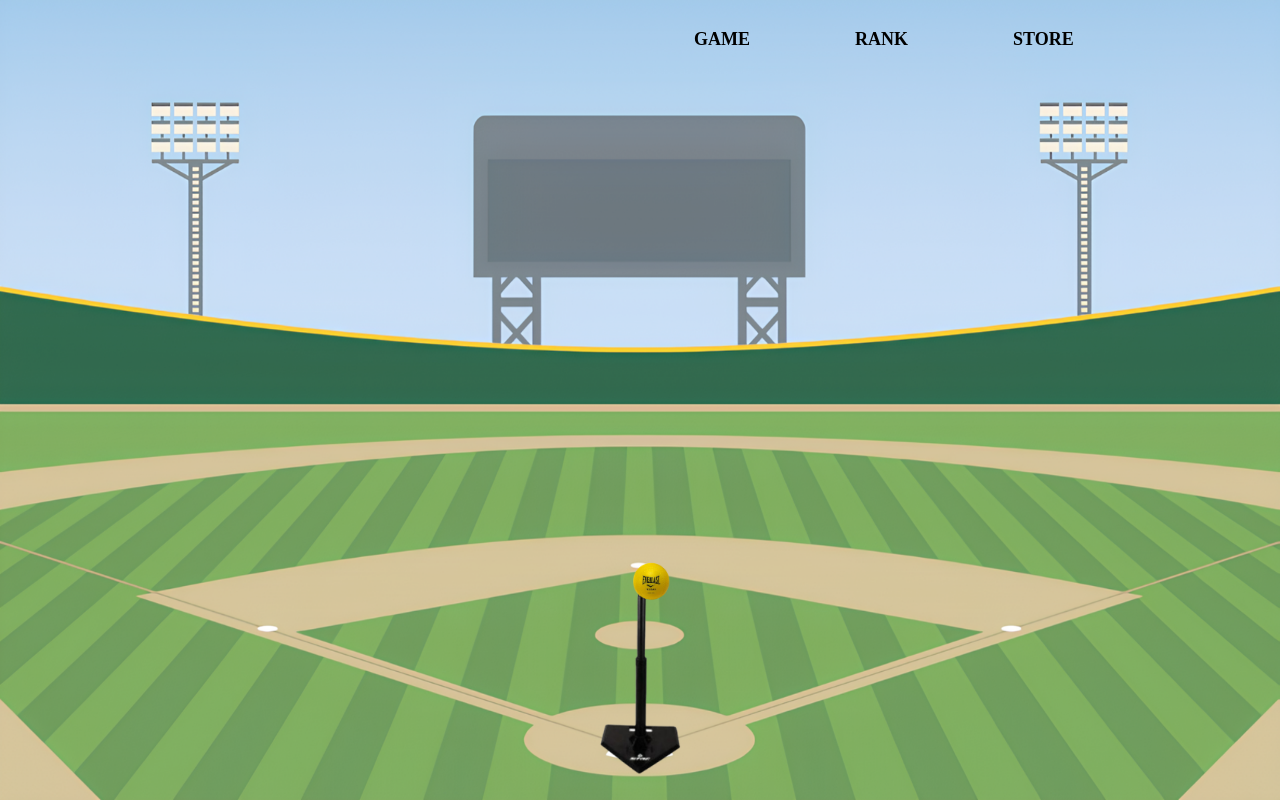
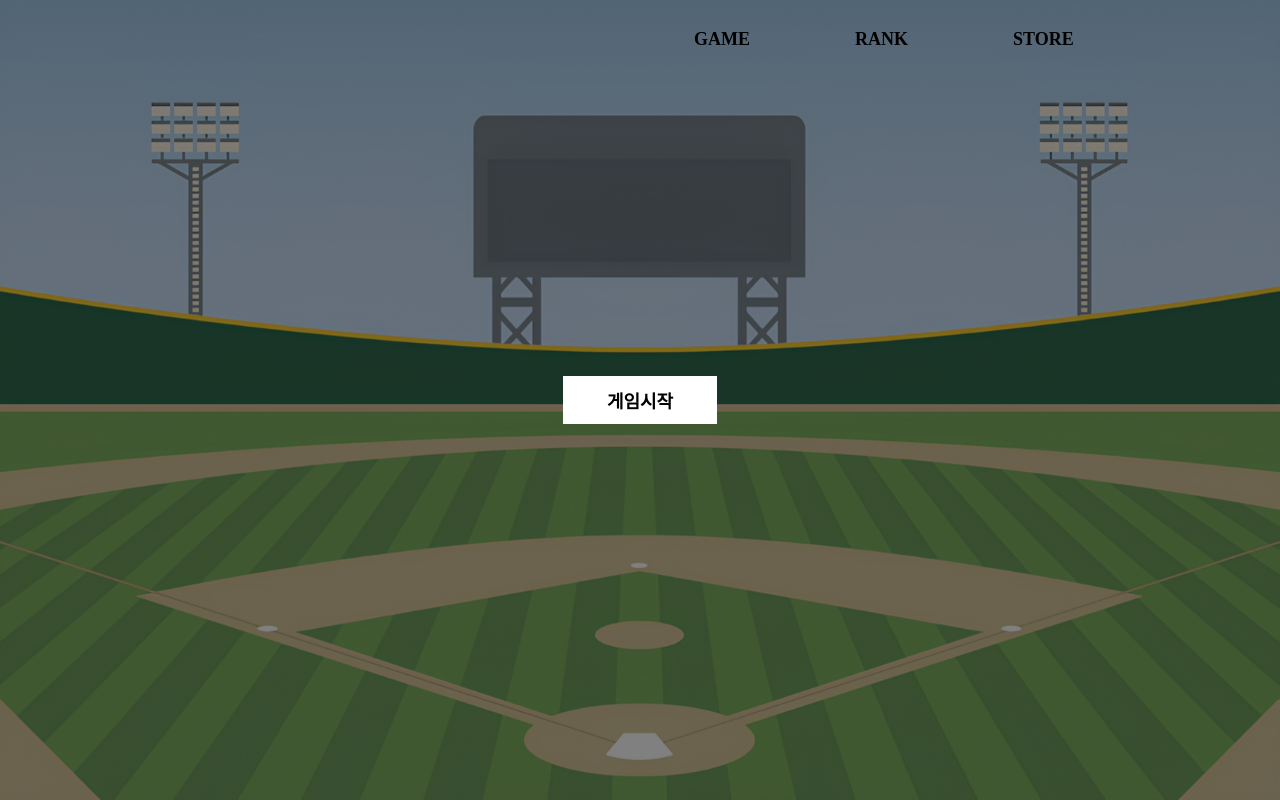
Before and after one commit to bhark065/TBalLom, a Django app: page /tballom/game/ in a window 1280 px wide. Run offline with Django 5.2, Linux system fonts and the light colour scheme; some web fonts are replaced.

Commit message:
Feat: main 페이지 실행 시 노래 자동으로 실행, 게임시작 버튼 누르면 nav 활성화, 티볼공, 티볼대 등 이미지 보이게 하기

```diff
--- a/tballom/static/css/base.css
+++ b/tballom/static/css/base.css
@@ -31,6 +31,7 @@ body {
     height: 72px;
     padding-top: 6px;
     padding-left: 24px;
+    cursor: pointer;
 }
 .imgDiv > img {
     width: 100%;
--- a/tballom/static/css/tballom_game.css
+++ b/tballom/static/css/tballom_game.css
@@ -1,3 +1,22 @@
+.button-container {
+    position: absolute;
+    height: 100%;
+    display: flex;
+    align-items: center;
+}
+.button-container > button {
+    width: 12vw;
+    padding: 5%;
+    height: 6vh;
+    border: 0;
+    background-color: white;
+
+    font-family: var(--pretendard-font);
+    font-weight: var(--Bold);
+    font-size: 18px;
+    color: var(--main-color);
+}
+
 .game-container {
     width: 100%;
     height: 100%;
--- a/tballom/templates/html/tballom_game.html
+++ b/tballom/templates/html/tballom_game.html
@@ -10,11 +10,44 @@
 {% block js %}
     <script>
 
+        document.addEventListener("DOMContentLoaded", function () {
+            let game = document.getElementById('game');
+            let rank = document.getElementById('rank');
+            let store = document.getElementById('store');
+            let nav = document.querySelector('nav');
+            let background = document.getElementById("background");
+            let buttonContainer = document.querySelector('.button-container');
+            let gameContainer = document.querySelector('.game-container');
+
+            let startButton = document.getElementById('start-button');
+            startButton.addEventListener('click', startGame);
+
+            function startGame() {
+                buttonContainer.style.display = 'none';
+                gameContainer.style.display = 'block';
+                background.style.filter = 'brightness(100%)';
+                nav.style.filter = 'brightness(100%)';
+
+                game.style.cursor = 'pointer';
+                rank.style.cursor = 'pointer';
+                store.style.cursor = 'pointer';
+            }
+
+            background.style.filter = 'brightness(0.5)';
+            nav.style.filter = 'brightness(0.5)';
+            game.style.cursor = 'none';
+            rank.style.cursor = 'none';
+            store.style.cursor = 'none';
+        });
+
     </script>
 {% endblock %}
 
 {% block content %}
-    <div class="game-container">
+    <div class="button-container">
+        <button id="start-button">게임시작</button>
+    </div>
+    <div class="game-container" style="display: none;">
         <div class="ball-imgDiv"> <img src="{% static '/tballom/images/T-ballBall.png' %}" /> </div>
         <div class="game-imgDiv-container">
             <div class="game-imgDiv"> <img src="{% static '/tballom/images/T-ballStand.png' %}" /> </div>
--- a/templates/base.html
+++ b/templates/base.html
@@ -35,8 +35,8 @@
 </script>
 {% block js %} {% endblock %}
 <body>
-    <div class="container">
-        <img src="{% static 'tballom/images/background.png' %}" alt="background">
+    <div class="container" id="container">
+        <img src="{% static 'tballom/images/background.png' %}" alt="background" id="background">
         <nav>
             <div class="imgDiv" id="logo"> <img src="{% static 'tballom/images/logo.png' %}" alt="logo"> </div>
             <div class="nav-item">
```
Also changed, not shown: tballom/templates/html/tballom_name.html (+12 -18 lines).
